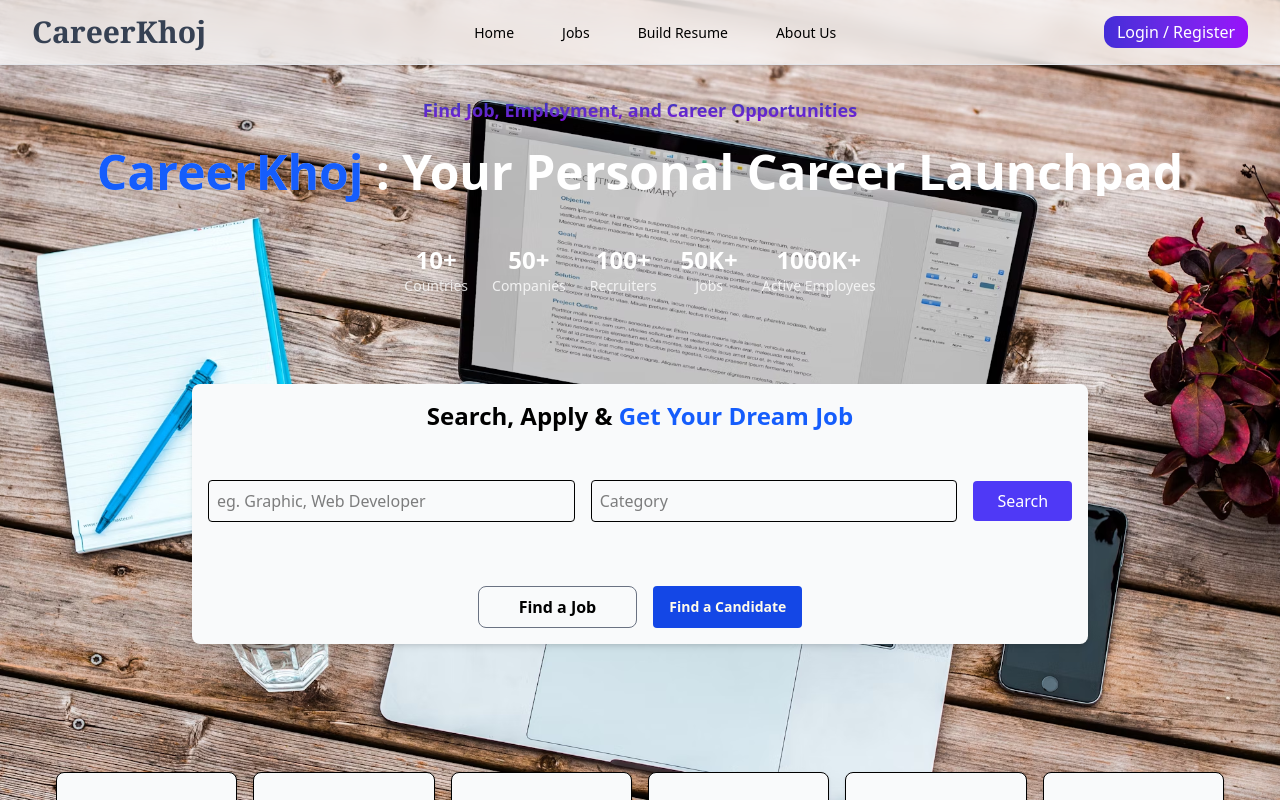
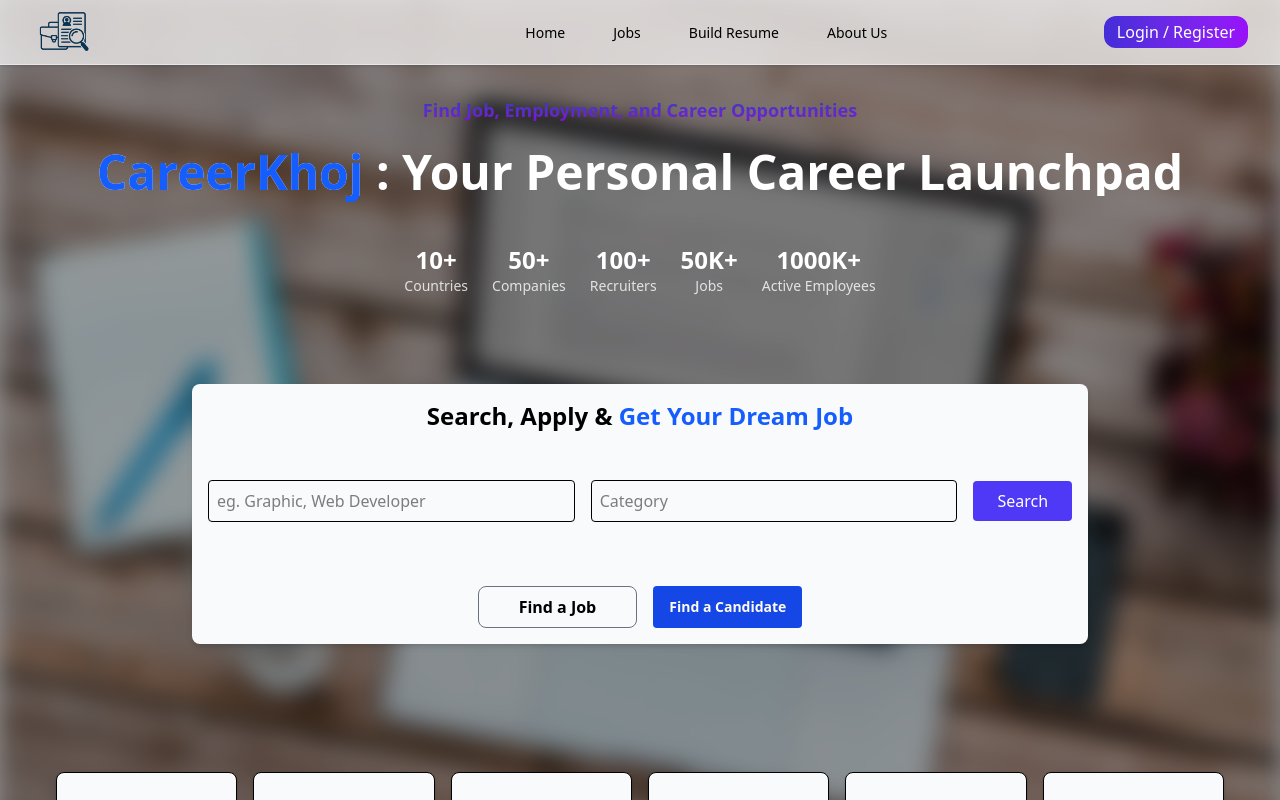
Before and after one commit to GobindTharu/CareerKhoj, a React (Vite) app in the folder frontend/: page / in a window 1280 px wide. Shown: the top 800 px of the page. Built offline with nearby package versions, Linux system fonts and the light colour scheme.

Commit message:
Home modified

```diff
--- a/frontend/index.html
+++ b/frontend/index.html
@@ -2,7 +2,7 @@
 <html lang="en">
   <head>
     <meta charset="UTF-8" />
-    <link rel="icon" type="image/svg+xml" href="/v" />
+    <link rel="icon" type="image/svg+xml" href="logo.png" />
     <meta name="viewport" content="width=device-width, initial-scale=1.0" />
     <title>Career Khoj | </title>
   </head>
--- a/frontend/src/components/JobPortalSections/components/HeroSection.jsx
+++ b/frontend/src/components/JobPortalSections/components/HeroSection.jsx
@@ -3,19 +3,20 @@
 import { Stats } from "./Stats";
 
 const HeroSection = () => (
-  <>
+  <div className="relative min-h-[90vh]">
+    {/* Blurred Background Layer */}
     <div
-      className="flex flex-col gap-4 pt-24 px-6 text-center min-h-[90vh]"
+      className="absolute inset-0 z-0 bg-cover bg-center bg-no-repeat bg-fixed filter blur-md"
       style={{
         backgroundImage: `url('./homepagebackground.avif')`,
-        backgroundSize: "cover",
-        backgroundPosition: "center",
-        backgroundRepeat: "no-repeat",
-        backgroundBlendMode: "overlay",
-        backgroundAttachment: "fixed", // <-- Added this line
-        color: "white",
       }}
-    >
+    ></div>
+
+    {/* Overlay */}
+    <div className="absolute inset-0 z-10 bg-black/40"></div>
+
+    {/* Main Content */}
+    <div className="relative z-20 flex flex-col gap-4 pt-24 px-6 text-center text-white">
       <p className="text-lg font-bold mb-2 text-transparent bg-clip-text bg-gradient-to-b from-blue-800 to-purple-700">
         Find Job, Employment, and Career Opportunities
       </p>
@@ -26,16 +27,14 @@
           WebkitBackgroundClip: "text",
         }}
       >
-       <span className="text-blue-600">CareerKhoj</span> : Your Personal Career Launchpad
+        <span className="text-blue-600">CareerKhoj</span> : Your Personal Career Launchpad
       </h1>
 
       <Stats />
       <JobSearchForm />
       <JobCategories />
     </div>
-
-
-  </>
+  </div>
 );
 
 export default HeroSection;
--- a/frontend/src/components/JobPortalSections/components/NavBar.jsx
+++ b/frontend/src/components/JobPortalSections/components/NavBar.jsx
@@ -54,11 +54,11 @@
   return (
     <nav className="fixed top-0 left-0 w-full z-50 backdrop-blur-md bg-white/70 border-b border-gray-200 shadow-sm">
       <div className="max-w-7xl mx-auto px-4 sm:px-6 md:px-8 flex justify-between items-center h-16">
-        {/* insert the logo here*/}
+        <img src="./logo.png" alt="CareerKhoj Logo" className="h-16 w-16 mr-2" />
 
         <div className="flex justify-center items-center">
           <h1 className="text-3xl font-semibold font-serif text-gray-700">
-            CareerKhoj
+
           </h1>
         </div>
         {/* ends */}
```
Also changed, not shown: frontend/public/logo.png (added).
